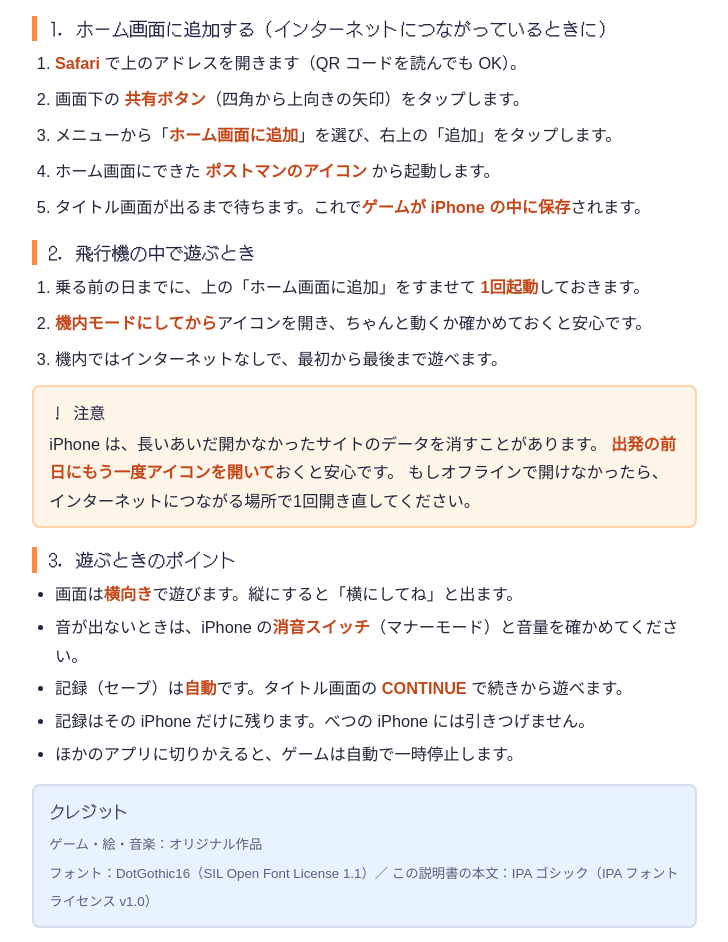
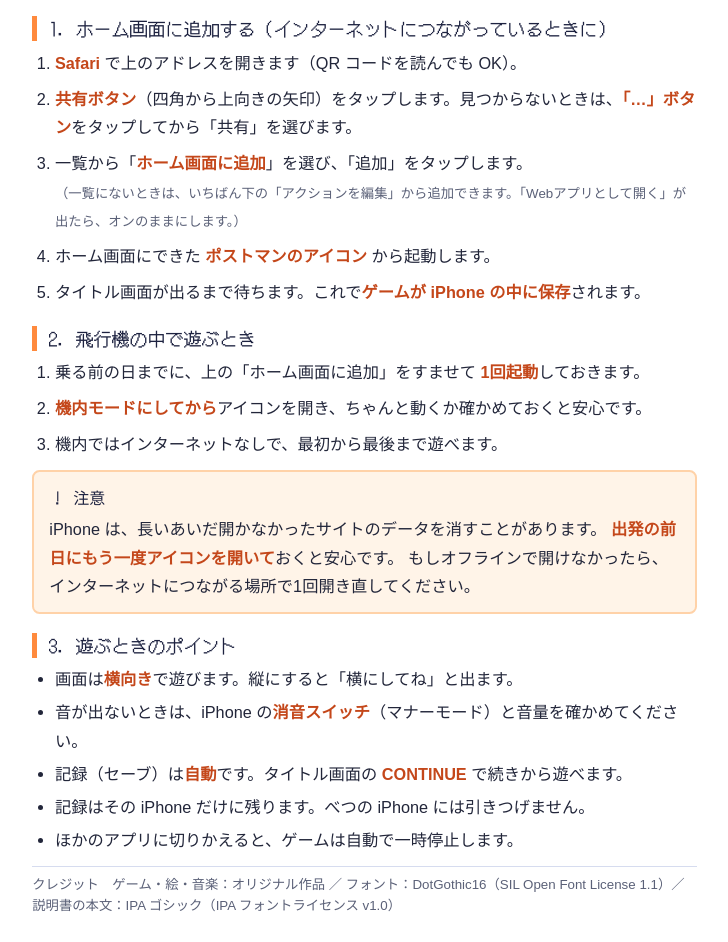
Before and after one commit to tmgalaxy330-byte/make-games, a plain HTML site: page docs/manual/manual.html in a window 1280 px wide. Shown: the part 1249-2191 px from the top of the page, without its empty margins (32-760 px from the left). Drawn offline with Linux system fonts and the light colour scheme.

Commit message:
Manual: cover the iOS 26 share menu; compact credits line
Co-Authored-By: Claude Opus 5.5 <noreply@anthropic.com>
Claude-Session: https://claude.ai/code/session_01TW5qwos1USpEvVC2mfW1Sd

```diff
--- a/docs/manual/manual.html
+++ b/docs/manual/manual.html
@@ -87,8 +87,8 @@
   <h3>1. ホーム画面に追加する（インターネットにつながっているときに）</h3>
   <ol class="steps">
     <li><b>Safari</b> で上のアドレスを開きます（QR コードを読んでも OK）。</li>
-    <li>画面下の <b>共有ボタン</b>（四角から上向きの矢印）をタップします。</li>
-    <li>メニューから「<b>ホーム画面に追加</b>」を選び、右上の「追加」をタップします。</li>
+    <li><b>共有ボタン</b>（四角から上向きの矢印）をタップします。見つからないときは、<b>「…」ボタン</b>をタップしてから「共有」を選びます。</li>
+    <li>一覧から「<b>ホーム画面に追加</b>」を選び、「追加」をタップします。<br><span class="small">（一覧にないときは、いちばん下の「アクションを編集」から追加できます。「Webアプリとして開く」が出たら、オンのままにします。）</span></li>
     <li>ホーム画面にできた <b>ポストマンのアイコン</b> から起動します。</li>
     <li>タイトル画面が出るまで待ちます。これで<b>ゲームが iPhone の中に保存</b>されます。</li>
   </ol>
@@ -111,10 +111,7 @@
     <li>記録はその iPhone だけに残ります。べつの iPhone には引きつげません。</li>
     <li>ほかのアプリに切りかえると、ゲームは自動で一時停止します。</li>
   </ul>
-  <div class="box" style="margin-top:4mm"><span class="t">クレジット</span>
-    <span class="small">ゲーム・絵・音楽：オリジナル作品<br>
-    フォント：DotGothic16（SIL Open Font License 1.1）／ この説明書の本文：IPA ゴシック（IPA フォントライセンス v1.0）</span>
-  </div>
+  <p class="small" style="border-top:1px solid var(--line);padding-top:2mm;margin-top:3mm">クレジット　ゲーム・絵・音楽：オリジナル作品 ／ フォント：DotGothic16（SIL Open Font License 1.1）／ 説明書の本文：IPA ゴシック（IPA フォントライセンス v1.0）</p>
   <div class="foot"><span>MISTER POSTMAN — 説明書</span><span>2</span></div>
 </section>
 
```
Also changed, not shown: 1 other file.
